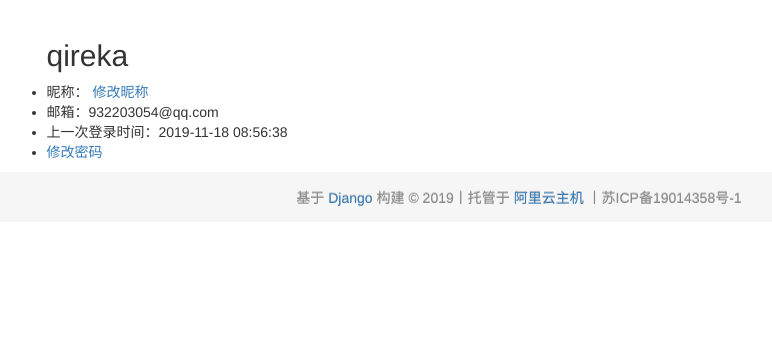
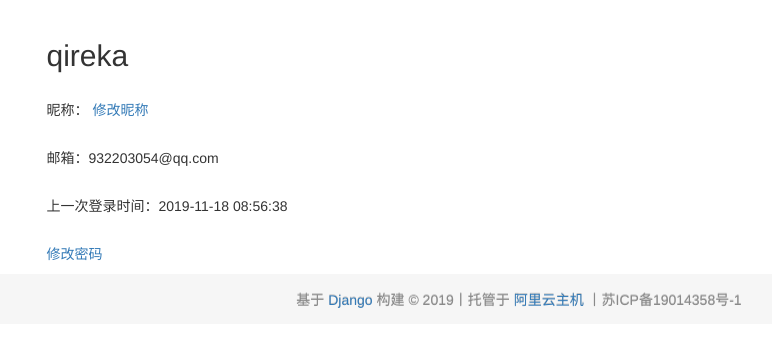
Before and after one commit to Qireka/zhendatou, a Django app: page /user/user_info/ in a window 1280 px wide. Shown: the part 51-398 px from the top of the page, without its empty margins (121-893 px from the left). Run offline with Django 3.2, Linux system fonts and the light colour scheme; a user stored in the database is signed in; some libraries are stand-ins or nearby versions.

Commit message:
修改user_info的css

```diff
--- /dev/null
+++ b/static/user_info.css
@@ -0,0 +1,4 @@
+div.row div ul li {
+    list-style: none;
+    margin-top: 2em;
+}
--- a/user/templates/user/user_info.html
+++ b/user/templates/user/user_info.html
@@ -1,5 +1,5 @@
 {% extends 'base.html' %}
-
+{% load staticfiles %}
 {% block title %}
     INFO
 {% endblock %}
@@ -9,6 +9,9 @@
     active
 {% endblock %}
 
+{% block header_extends %}
+    <link rel="stylesheet" href="{% static 'user_info.css' %}">
+{% endblock %}
 
 {% block content %}
     <div class="container">
@@ -17,8 +20,10 @@
                 {% if user.is_authenticated %}
                     <h2>{{ user.username }}</h2>
                     <ul>
-                        <li>昵称：{{ user.profile.nickname }} <a href="{% url 'change_nickname' %}?from={{ request.get_full_path }}">修改昵称</a></li>
-                        <li>邮箱：{% if user.email %}{{ user.email }}{% else %}未绑定 <a href="{% url 'bind_email' %}?from={{ request.get_full_path }}">绑定邮箱</a>
+                        <li>昵称：{{ user.profile.nickname }}
+                            <a href="{% url 'change_nickname' %}?from={{ request.get_full_path }}">修改昵称</a></li>
+                        <li>邮箱：{% if user.email %}{{ user.email }}{% else %}未绑定
+                            <a href="{% url 'bind_email' %}?from={{ request.get_full_path }}">绑定邮箱</a>
                         {% endif %}</li>
                         <li>上一次登录时间：{{ user.last_login|date:"Y-m-d H:i:s" }}</li>
                         <li><a href="#">修改密码</a></li>
```
